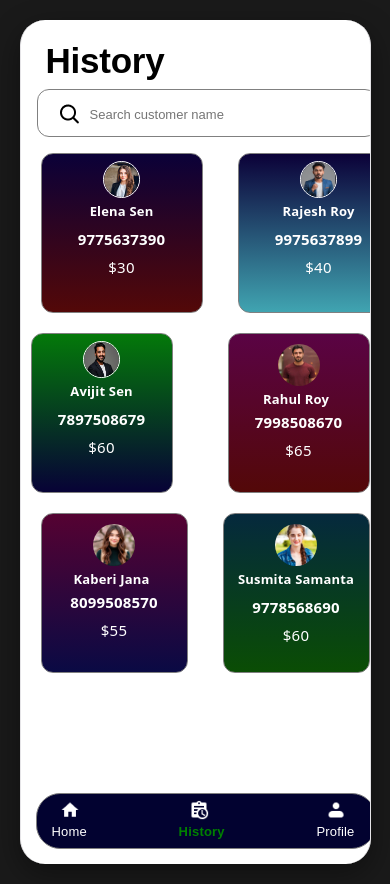
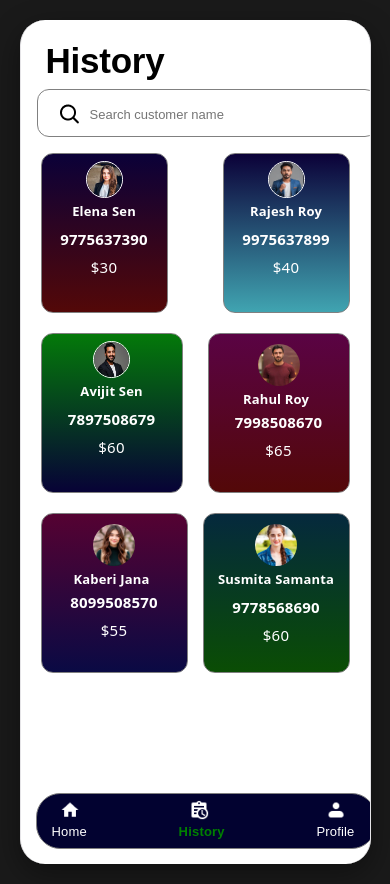
Before and after one commit to rumpa169/Recharge, a React (Vite) app in the folder React/: page /history in a window 390 px wide. Built offline with nearby package versions, Linux system fonts and the light colour scheme.

Commit message:
Add global mobile frame layout

```diff
--- a/React/src/History.css
+++ b/React/src/History.css
@@ -205,7 +205,7 @@ border: 1px solid gray;
 box-sizing: border-box;
 box-shadow: 10px solid gray;
 background: linear-gradient(rgb(11,1,56), rgb(64,164,177));
-margin-right: -50px;
+margin-left: 20px;
 margin-top: -20px;
 }
 
@@ -265,7 +265,7 @@ margin-left: 10px;
 margin-top: 0px;
 box-shadow: 10px solid gray;
 background: linear-gradient(rgb(4, 121, 10), rgb(7, 2, 54));
-margin-right: 20px;
+margin-left: 20px;
 }
 
 .History-info{
@@ -325,7 +325,7 @@ margin-left: 10px;
 margin-top: 0px;
 box-shadow: 10px solid gray;
 background: linear-gradient(rgb(90, 3, 68), rgb(83,8,8));
-margin-left: 20px;
+margin-right: 20px;
 
 }
 
@@ -429,7 +429,7 @@ padding: 10px 10px 10px 10px;
 border-radius: 12px;
 border: 1px solid gray;
 box-sizing: border-box;
-margin-left: 20px;
+margin-right: 20px;
 box-shadow: 10px solid gray;
 background: linear-gradient(rgb(5, 41, 61), rgb(10, 77, 4));
 margin-top: 20px;
```
